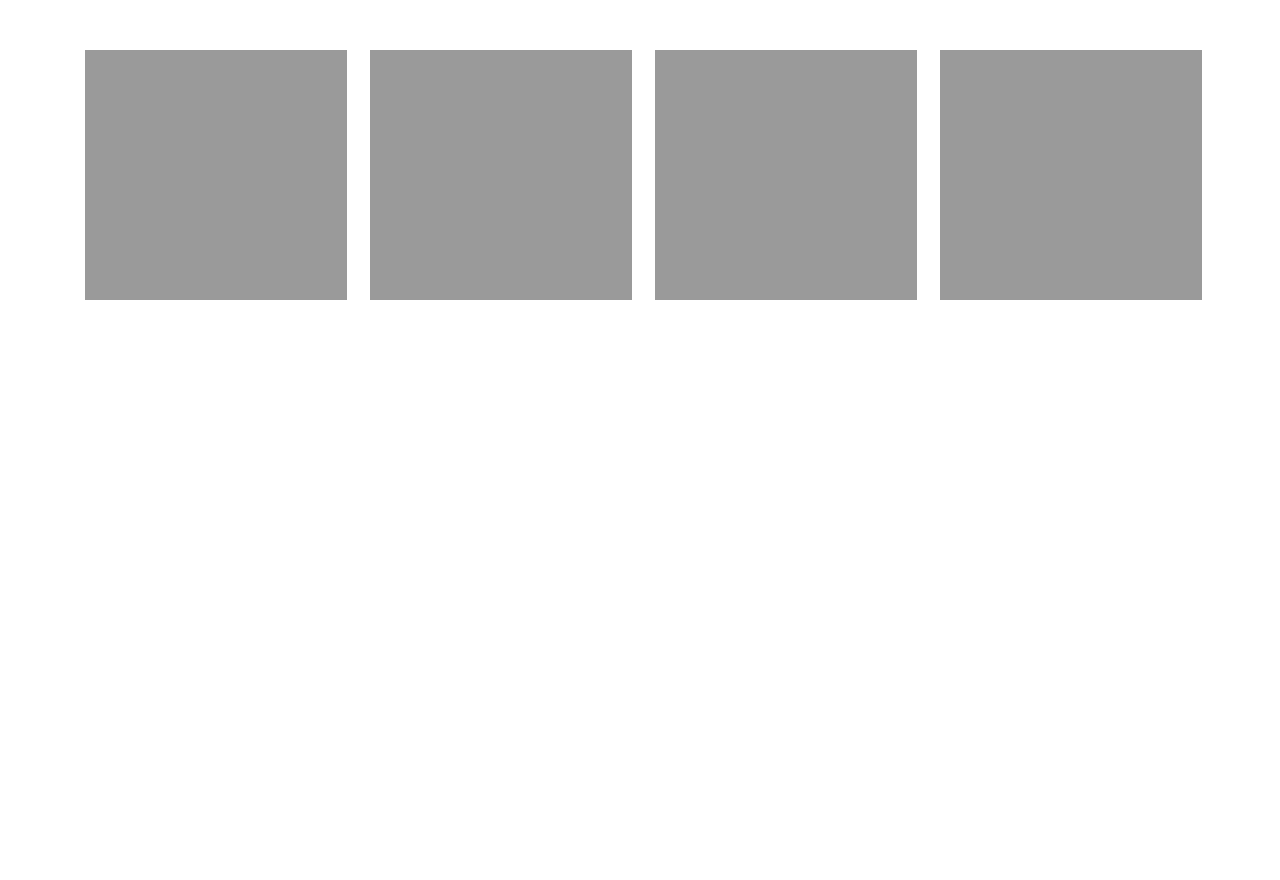
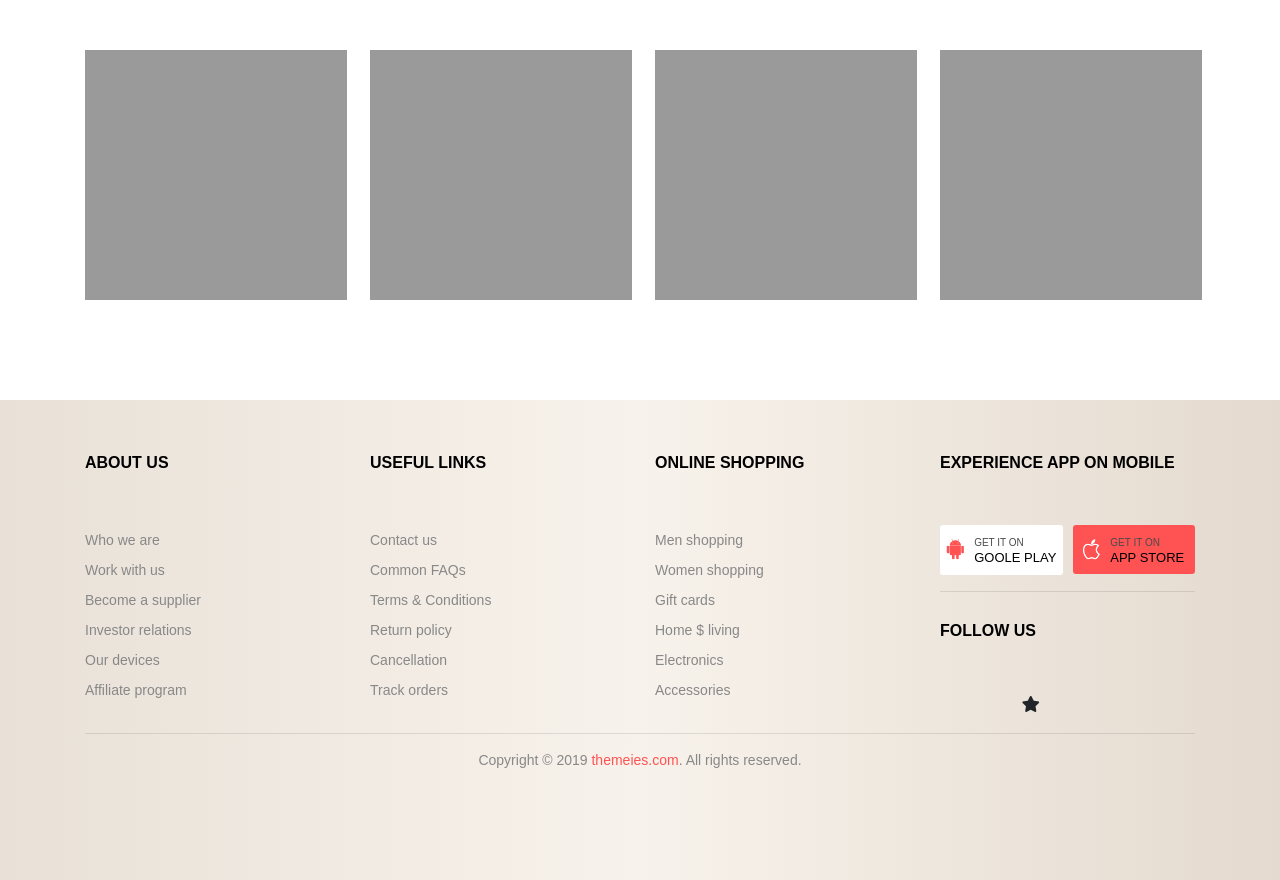
Before and after one commit to dzhekill/newRepo, a website: page #src/index.html in a window 1280 px wide. Shown: the part 5613-6493 px from the top of the page. Before the commit the page ends 5913 px from the top, so only its background shows below. Drawn offline with nearby package versions, Linux system fonts and the light colour scheme; files that its build step writes are made by us from their sources; files whose address does not match are found by name.

Commit message:
almost made

```diff
--- a/#src/index.html
+++ b/#src/index.html
@@ -389,6 +389,60 @@
     </div>
 </div>
 
+<div class="footer--wrapper">
+<footer class="container footer">
+    <div class="row">
+            <div class="col-3">
+                <h3>About Us</h3>
+                <a>Who we are</a>
+                <a>Work with us</a>
+                <a>Become a supplier</a>
+                <a>Investor relations</a>
+                <a>Our devices</a>
+                <a>Affiliate program</a>
+            </div>
+            <div class="col-3">
+                <h3>Useful links</h3>
+                <a>Contact us</a>
+                <a>Common FAQs</a>
+                <a>Terms & Conditions</a>
+                <a>Return policy</a>
+                <a>Cancellation</a>
+                <a>Track orders</a>
+            </div>
+            <div class="col-3">
+                <h3>Online shopping</h3>
+                <a>Men shopping</a>
+                <a>Women shopping</a>
+                <a>Gift cards</a>
+                <a>Home $ living</a>
+                <a>Electronics</a>
+                <a>Accessories</a>
+            </div>
+            <div class="col-3">
+                <h3>experience app on mobile</h3>
+                <div class="buttoms">
+                    <div class="buttom1"><img src="img/andr.png" alt=""><a href=""><span>get it on</span> <br> <span>Goole play</span></a></div>
+                    <div class="buttom2"><img src="img/apple.png" alt=""><a href=""><span>get it on</span> <br><span>app store</span></a></div>
+                </div>
+                <hr>
+                <h3>follow us</h3>
+                <div>
+                    <i class="fa fa-facebook" aria-hidden="true"></i>
+                    <i class="fa fa-twitter" aria-hidden="true"></i>
+                    <i class="fa fa-pinterest-p" aria-hidden="true"></i>
+                    <i class="fa fa-instagram" aria-hidden="true"></i>
+                    <i class="fa fa-star" aria-hidden="true"></i>
+                </div>
+            </div>
+        <div class="col right">
+            <hr>
+            <p>Copyright © 2019 <span>themeies.com</span>. All rights reserved.</p>
+        </div>
+    </div>
+</footer>
+</div>
+
 
 
 </body>
--- a/#src/scss/style.scss
+++ b/#src/scss/style.scss
@@ -170,7 +170,6 @@ body{
   text-align: center;
   display: flex;
   align-items: center;
-  text-align: center;
   &--wrapper{
     background-color: #f6f6f6;
     background-image: linear-gradient(90.0deg, #e9e1d8 0%, #f7f2eb 50%, #e4dacf 100%);
@@ -317,3 +316,109 @@ body{
     }
   }
 }
+
+.footer{
+  margin-top: 100px;
+  padding-top: 40px;
+  padding-top: 40px;
+  &--wrapper{
+    height: 480px;
+    background-color: #000000;
+    background-image: linear-gradient(90.0deg, #e9e1d8 0%, #f7f2eb 50%, #e4dacf 100%);
+  }
+
+  & a{
+    display: block;
+    font-size: 14px;
+    line-height: 30px;
+    font-weight: 400;
+    color: #888888;
+    align-self: center;
+    &:hover{
+      text-decoration: none;
+    }
+  }
+  & h3{
+    font-size: 16px;
+    line-height: 45px;
+    font-weight: 700;
+    text-transform: uppercase;
+    color: #000000;
+    padding-bottom: 40px;
+  }
+  .buttom1{
+    display: flex;
+    justify-content: center;
+    width: 130px;
+    height: 50px;
+    background-color: #ffffff;
+    border-radius: 3px;
+    img{
+      align-self: center;
+    }
+    span:first-child{
+      font-size: 10px;
+      font-weight: 400;
+      text-transform: uppercase;
+      color: #4a4a4a;
+
+    }
+    span:last-child{
+      font-size: 13px;
+      font-weight: 500;
+      text-transform: uppercase;
+      color: #000000;
+    }
+    a{
+      line-height:14px;
+      padding-left: 10px;
+    }
+
+  }
+
+  .buttom2{
+    display: flex;
+    justify-content: center;
+    width: 130px;
+    height: 49px;
+    background-color: #ff5353;
+    border-radius: 3px;
+    margin-left: 10px;
+    img{
+      align-self: center;
+    }
+    span:first-child{
+      font-size: 10px;
+      font-weight: 400;
+      text-transform: uppercase;
+      color: #4a4a4a;
+    }
+    span:last-child{
+      font-size: 13px;
+      font-weight: 500;
+      text-transform: uppercase;
+      color: #000000;
+    }
+    a{
+      line-height:14px;
+      padding-left: 10px;
+    }
+  }
+  .buttoms{
+    display: flex;
+  }
+
+
+
+  .right{
+    text-align: center;
+    font-size: 14px;
+    font-weight: 400;
+    color: #888888;
+    span{
+      color: #ff5353;
+    }
+  }
+
+
+}
```
Also changed, not shown: #src/img/andr.png (added), #src/img/apple.png (added), dist/css/style.css, dist/css/style.min.css, dist/img/__15977.png (added), dist/img/__15985.png (added), dist/img/andr.png (added), dist/img/apple (1).png (added), dist/img/apple (2).png (added), dist/img/apple.png (added), dist/index.html.
